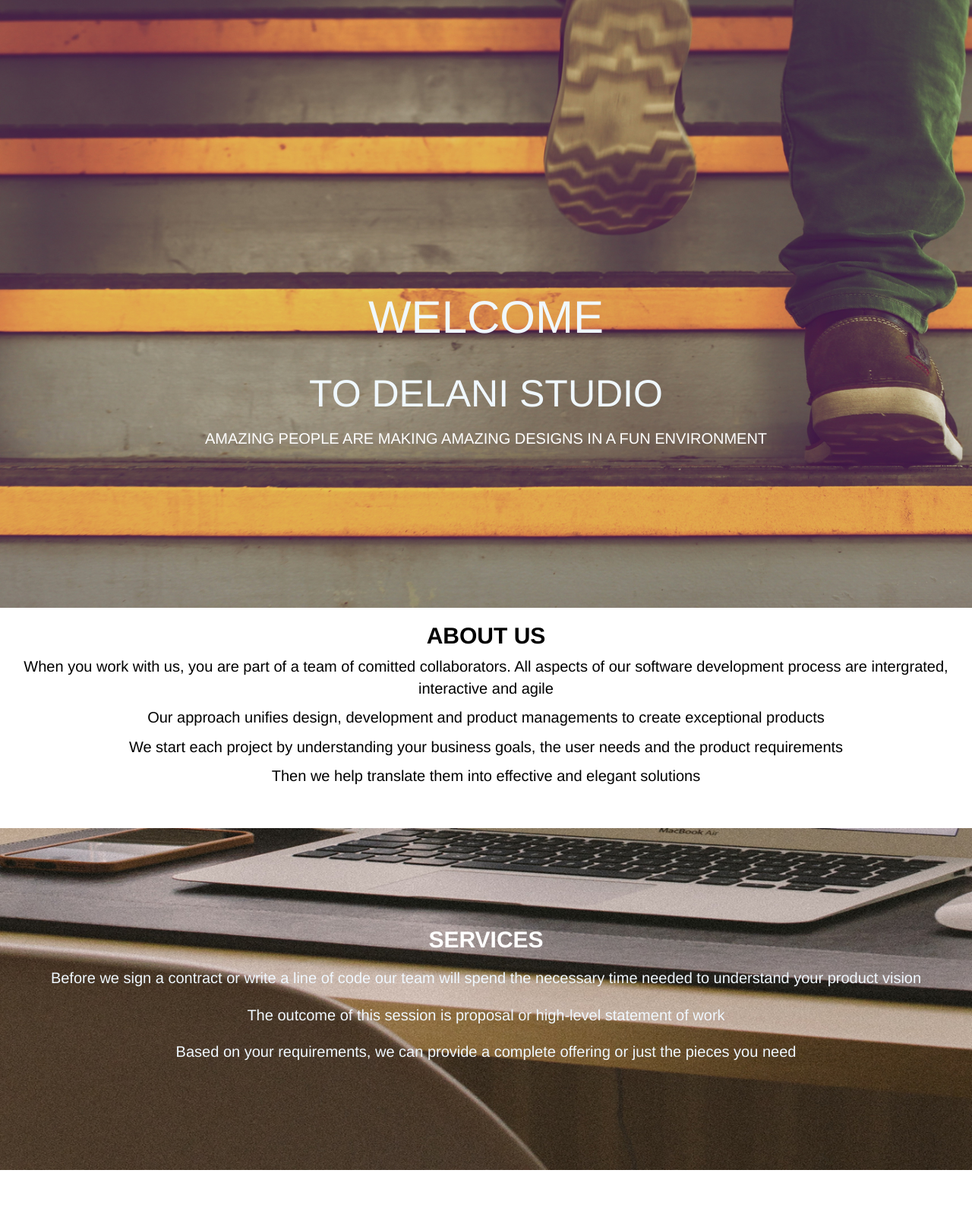
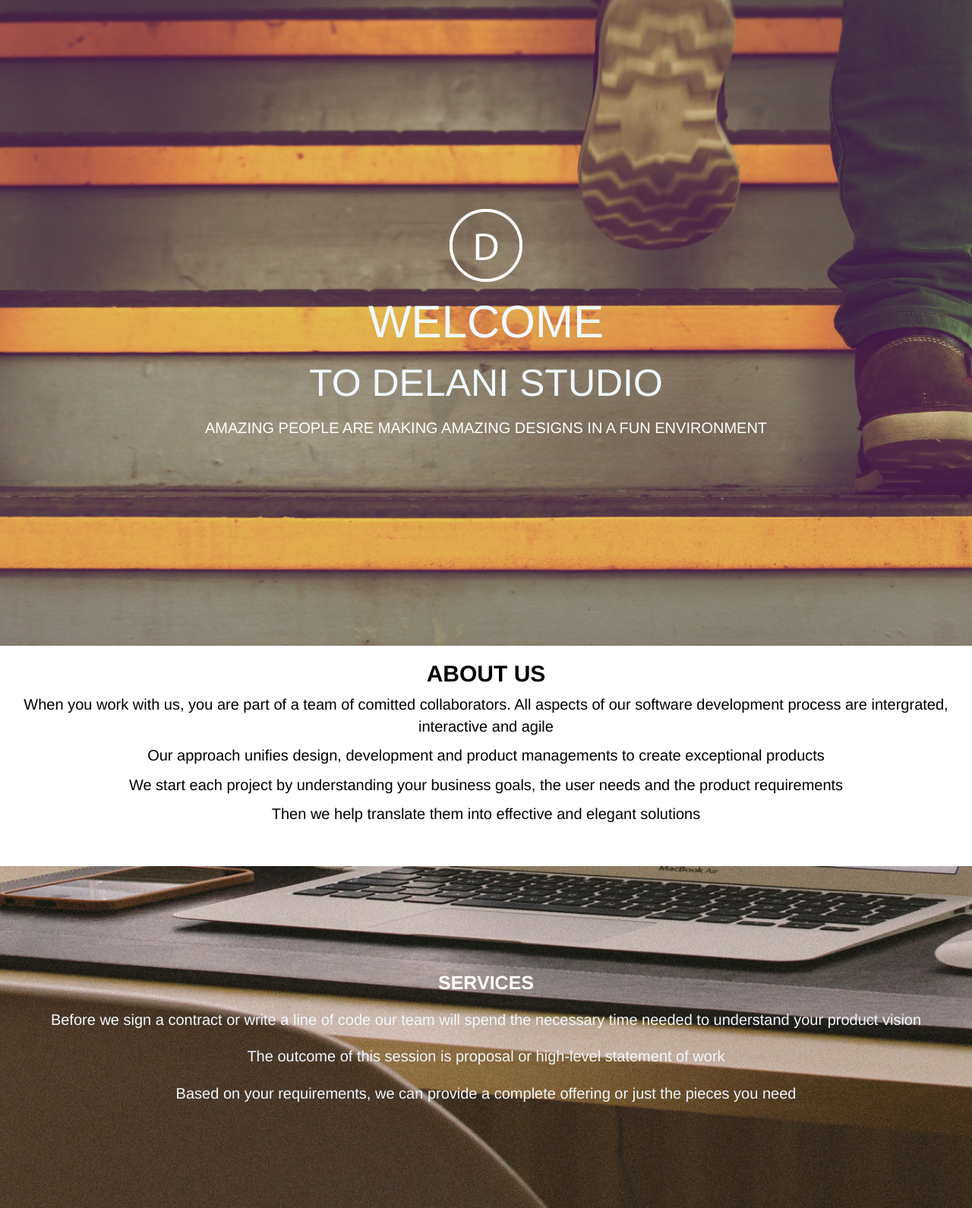
Before and after one commit to Karuu-01/Delani-Studio, a plain HTML site: page index.html in a window 1280 px wide. Shown: the whole page at 76% size. Before the commit the page ends 1540 px from the top, so only its background shows below. Drawn offline with nearby package versions, Linux system fonts and the light colour scheme.

Commit message:
add changes

```diff
--- a/assets/CSS/index.css
+++ b/assets/CSS/index.css
@@ -2,20 +2,24 @@
   background-image: url(/assets/IMAGE/h_img.jpg);
   background-repeat: no-repeat;
   background-size: cover;
-  height: 800px;
+  height: 850px;
+}
+.center{
+  display: block;
+  margin-top:275px;
+  margin-left: auto;
+  margin-right: auto;
 }
 .container-fluid h1{
   text-align: center;
   color: aliceblue;
   font-size: 60px;
-  padding-top: 365px;
   font-weight: 500;
 }
 .container-fluid h2{
   text-align: center;
   color: aliceblue;
   font-size: 50px;
-  padding-top: 20px;
 }
 .container-fluid h3{
   color: #fff;
@@ -46,10 +50,10 @@
 }
 .container-two h1{
   color: white;
-  font-size: 30px;
-  font-weight: 900;
+  font-size: 25px;
+  font-weight: 600;
   text-align: center;
-  padding-top: 130px;
+  padding-top: 140px;
 }
 .container-two p{
   color: aliceblue;
--- a/index.html
+++ b/index.html
@@ -13,6 +13,7 @@
   </head>
   <body>
     <div class="container-fluid">
+      <img src="/assets/IMAGE/logo.png" alt="logo" class="center">
       <h1>WELCOME</h1>
       <h2>TO DELANI STUDIO</h2>
       <h3>AMAZING PEOPLE ARE MAKING AMAZING DESIGNS IN A FUN ENVIRONMENT</h3>
```
